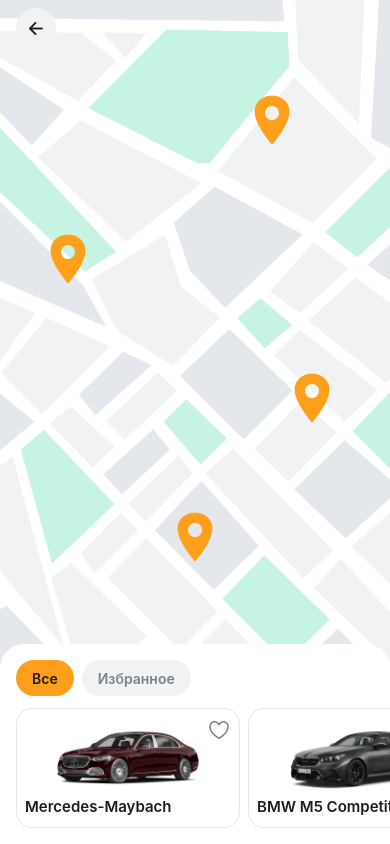
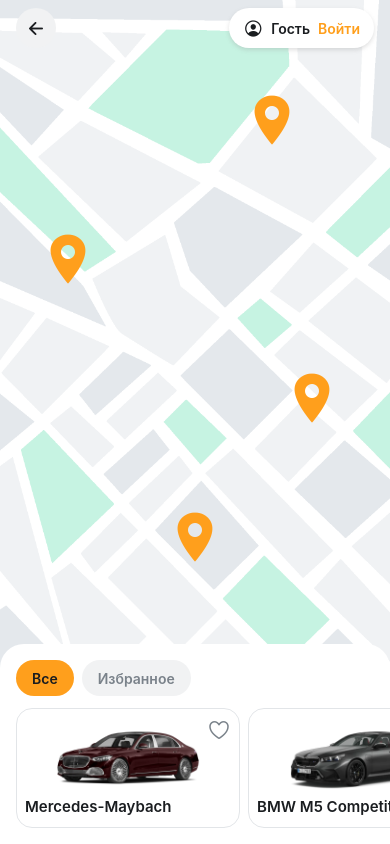
Before and after one commit to STKLMSH/Carsharing, a React Native app: screen /MapCars in a window 390 px wide. Built offline with nearby package versions, Linux system fonts and the light colour scheme.

Commit message:
Отображение пользователя на экране бронирования и карте автомобилей

```diff
--- a/screens/BookingScreen.tsx
+++ b/screens/BookingScreen.tsx
@@ -7,6 +7,7 @@ import type { RootStackParamList } from "../types";
 import { BackButton } from "../components/BackButton";
 import { CarCard } from "../components/CarCard";
 import { Button } from "../components/Button";
+import { useAuth } from "../contexts/AuthContext";
 import { getCar } from "../data/cars";
 import { colors } from "../theme";
 
@@ -49,6 +50,7 @@ export function BookingScreen({ route, navigation }: Props) {
   const car = getCar(route.params.carId);
 
   const [days, setDays] = useState(MIN_DAYS);
+  const { user } = useAuth();
 
   function decrease() {
     setDays((prev) => Math.max(MIN_DAYS, prev - 1));
@@ -107,8 +109,19 @@ export function BookingScreen({ route, navigation }: Props) {
           )}
         </View>
 
+        <View style={styles.periodBlock}>
+          <Text style={styles.sectionLabel}>Водитель</Text>
+          {user ? (
+            <Text style={styles.driverText}>
+              {user.name} · {user.phone}
+            </Text>
+          ) : (
+            <Text style={styles.hint}>Зарегистрируйтесь, чтобы забронировать автомобиль</Text>
+          )}
+        </View>
+
         <View style={styles.buttonWrap}>
-          <Button>Забронировать</Button>
+          <Button disabled={!user}>Забронировать</Button>
         </View>
 
         <View style={styles.tariff}>
@@ -173,6 +186,7 @@ const styles = StyleSheet.create({
     color: colors.textMain,
   },
   hint: { fontSize: 12, color: colors.textSecondary },
+  driverText: { fontSize: 14, fontWeight: "600", color: colors.textMain },
   totalRow: { marginTop: 4, paddingTop: 8, borderTopWidth: 1, borderTopColor: colors.border },
   totalLabel: { fontSize: 14, fontWeight: "700", color: colors.textMain},
   totalValue: { fontSize: 14, fontWeight: "700", color: colors.pressed},
--- a/screens/MapCarsScreen.tsx
+++ b/screens/MapCarsScreen.tsx
@@ -6,6 +6,7 @@ import type { NativeStackScreenProps } from "@react-navigation/native-stack";
 import type { RootStackParamList } from "../types";
 import { BackButton } from "../components/BackButton";
 import { CarList } from "../components/CarList";
+import { useAuth } from "../contexts/AuthContext";
 import { cars, mapImage } from "../data/cars";
 import { colors } from "../theme";
 
@@ -19,6 +20,12 @@ const ROWS = [1, 2, 3, 4];
 export function MapCarsScreen({ navigation }: Props) {
   const [favIds, setFavIds] = useState<string[]>([]);
   const [activeTab, setActiveTab] = useState<Tab>("all");
+  const { user, logout } = useAuth();
+
+  function handleLogout() {
+    logout();
+    navigation.popTo("Registration");
+  }
 
   function toggleFav(id: string) {
     setFavIds((prev) =>
@@ -41,6 +48,17 @@ export function MapCarsScreen({ navigation }: Props) {
       <SafeAreaView style={styles.safe}>
         <View style={styles.header}>
           <BackButton onPress={() => navigation.goBack()} />
+
+            <View style={styles.userChip}>
+              <Ionicons name="person-circle-outline" size={20} color={colors.textMain} />
+              <Text style={styles.userName}>{user ? user.name : "Гость"}</Text>
+              <Pressable
+                onPress={user ? handleLogout : () => navigation.popTo("Registration")}
+                hitSlop={8}
+                >
+                  <Text style={styles.userAction}>{user ? "Выйти" : "Войти"}</Text>
+                </Pressable>
+            </View>
         </View>
 
         {/* Маркеры */}
@@ -133,7 +151,37 @@ const styles = StyleSheet.create({
   map: { position: "absolute", top: 0, left: 0,  width: "100%", height: "100%" },
   container: { flex: 1, backgroundColor: colors.background },
   safe: { flex: 1 },
-  header: { paddingHorizontal: 16, paddingTop: 8, alignItems: "flex-start" },
+  header: {
+    paddingHorizontal: 16,
+    paddingTop: 8,
+    flexDirection: "row",
+    justifyContent: "space-between",
+    alignItems: "center",
+  },
+  userChip: {
+    flexDirection: "row",
+    alignItems: "center",
+    gap: 8,
+    height: 40,
+    paddingHorizontal: 14,
+    borderRadius: 20,
+    backgroundColor: colors.background,
+    shadowColor: colors.shadow2,
+    shadowOffset: { width: 0, height: 2 },
+    shadowOpacity: 0.3,
+    shadowRadius: 4,
+    elevation: 3,
+  },
+  userName: {
+    fontSize: 14,
+    fontWeight: "600",
+    color: colors.textMain,
+  },
+  userAction: {
+    fontSize: 14,
+    fontWeight: "600",
+    color: colors.default,
+  },
   markersLayer: { flex: 1, paddingBottom: 40 },
   markerRow: { flex: 1, justifyContent: "center" },
   marker: { width: 56, height: 56 },
--- a/screens/RegistrationScreen.tsx
+++ b/screens/RegistrationScreen.tsx
@@ -6,6 +6,7 @@ import type { RootStackParamList } from "../types";
 import { Button } from "../components/Button";
 import { FormField } from "../components/FormField";
 import { useForm } from "../hooks/useForm";
+import { useAuth } from "../contexts/AuthContext";
 import { colors } from "../theme";
 
 type Props = NativeStackScreenProps<RootStackParamList, "Registration">;
@@ -31,18 +32,25 @@ function validate(values: RegistrationValues) {
   return errors;
 }
 
+function formatPhone(phone: string) {
+  const d = phone.replace(/\D/g, "");
+  return `+${d.slice(0, 3)} ${d.slice(3, 5)} ${d.slice(5, 8)}-${d.slice(8, 10)}-${d.slice(10, 12)}`;
+}
+
 // Экран «01 Регистрация»
 export function RegistrationScreen({ navigation }: Props) {
     const { width } = useWindowDimensions();
     const front = width * 1.25;
     const back = width * 0.75;
+    const { login } = useAuth();
     const { values, errors, handleChange, handleSubmit } = useForm<RegistrationValues>(
       { name: "", phone: "" },
       validate
     );
 
     function onSubmit() {
-      handleSubmit(() => {
+      handleSubmit((validValues) => {
+        login({ name: validValues.name.trim(), phone: formatPhone(validValues.phone) })
         navigation.navigate("MapCars");
       });
     }
```
